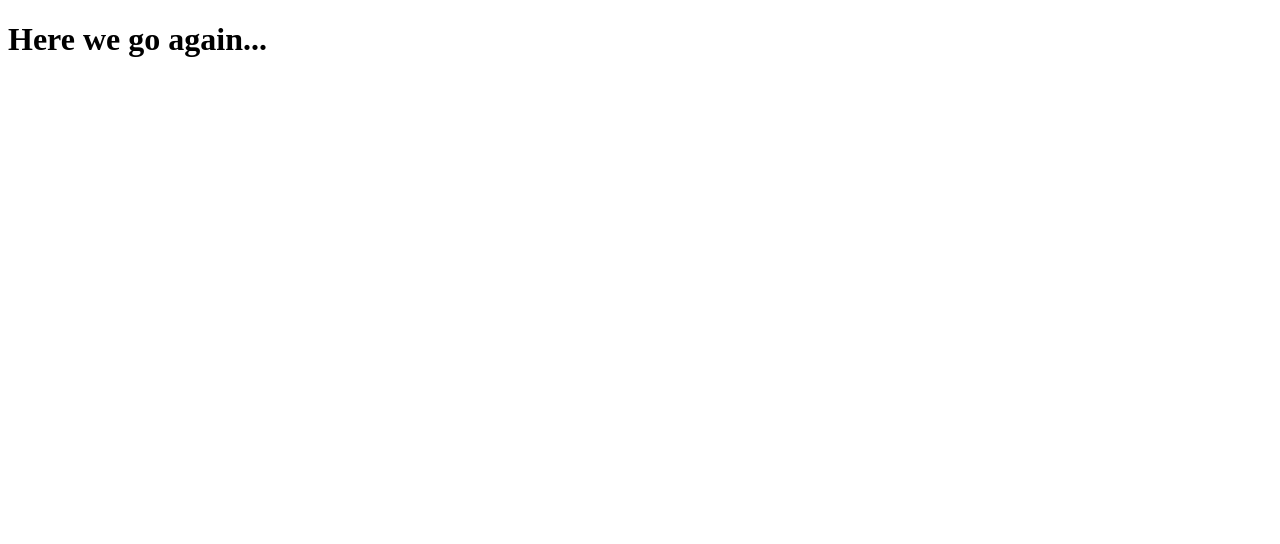
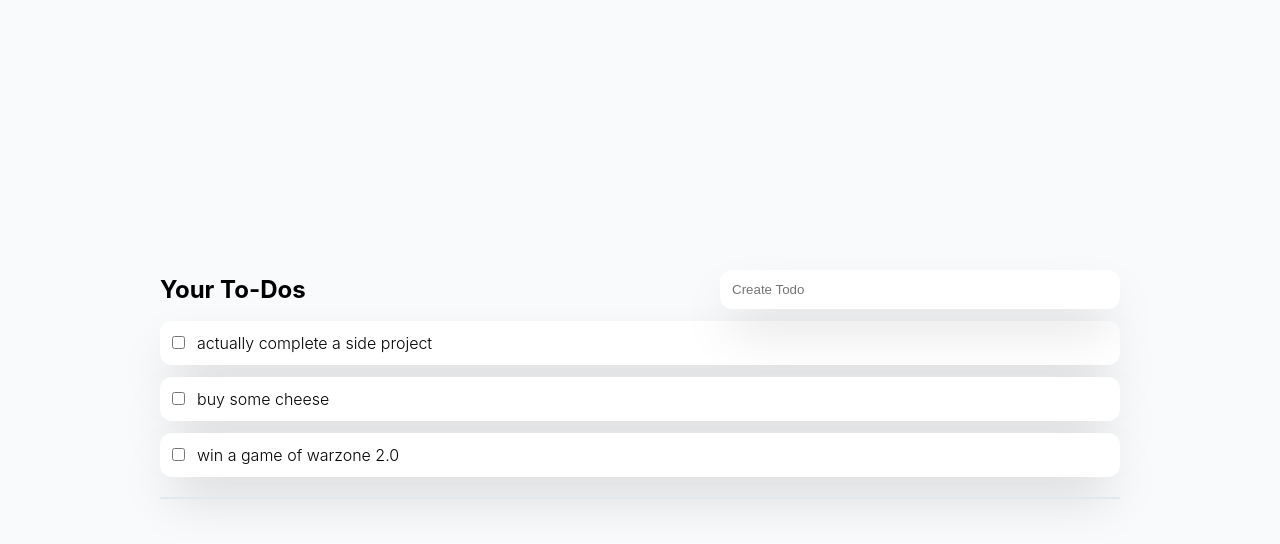
Before and after one commit to damiensedgwick/dfm, a SvelteKit app in the folder client/: page / in a window 1280 px wide. Shown: the top 544 px of the page. Built offline with nearby package versions, Linux system fonts and the light colour scheme.

Commit message:
wip: building out ui 🔨

```diff
--- /dev/null
+++ b/client/src/components/CreateTodoInput.svelte
@@ -0,0 +1,34 @@
+<script lang="ts">
+  export let createTodo;
+
+  let todo = { title: "", completed: false, archived: false };
+
+  const onInput = (event) => {
+    todo.title = event.target.value;
+  };
+
+  const onKeyDown = (e) => {
+    if (e.key !== "Enter") return;
+
+    if (!todo.title.length) {
+      alert("Please enter a todo");
+    } else {
+      createTodo(todo);
+      todo.title = "";
+    }
+  };
+</script>
+
+<input type="text" placeholder="Create Todo" on:input={onInput} on:keydown={onKeyDown} bind:value={todo.title}>
+
+<style>
+    input {
+        box-sizing: border-box;
+        width: 100%;
+        max-width: 400px;
+        padding: 12px;
+        border: none;
+        border-radius: 12px;
+        box-shadow: 0 25px 50px -12px rgb(0 0 0 / 0.25);
+    }
+</style>
--- a/client/src/routes/+page.svelte
+++ b/client/src/routes/+page.svelte
@@ -1 +1,143 @@
-<h1>Here we go again...</h1>
+<script lang="ts">
+  import { crossfade, fade } from "svelte/transition";
+  import { flip } from "svelte/animate";
+  import { cubicOut } from "svelte/easing";
+  import CreateTodoInput from "../components/CreateTodoInput.svelte";
+
+  const [send, receive] = crossfade({
+    duration: d => Math.sqrt(d * 350),
+    easing: cubicOut,
+    fallback: fade
+  });
+
+  type Todo = {
+    id: number;
+    title: string;
+    completed: boolean;
+    archived: boolean;
+  }
+
+  let todos: Todo[] = [
+    {
+      id: 1,
+      title: "win a game of warzone 2.0",
+      completed: false,
+      archived: false
+    },
+    {
+      id: 2,
+      title: "buy some cheese",
+      completed: false,
+      archived: false
+    },
+    {
+      id: 3,
+      title: "actually complete a side project",
+      completed: false,
+      archived: false
+    }
+  ];
+  let completed: Todo[] = [];
+
+  function complete(id) {
+    if (completed.includes(id)) {
+      completed = completed.filter(completedId => completedId !== id);
+    } else {
+      completed = [...completed, id];
+    }
+  }
+
+  let createTodo = (todo) => {
+    todos = [...todos, { id: todos.length + 1, ...todo }];
+  };
+</script>
+
+<section>
+  <div>
+    <div>
+      <h1>Your To-Dos</h1>
+      <CreateTodoInput createTodo={createTodo} />
+    </div>
+
+    <ul>
+      {#each todos.filter(todo => !completed.includes(todo.id)).reverse() as todo (todo.id)}
+        <li animate:flip={{duration: 500, easing: cubicOut}} in:receive={{key: todo.id}} out:send={{key: todo.id}}>
+          <input type="checkbox" bind:checked={todo.completed} on:click={() => complete(todo.id)}>
+          {todo.title}
+        </li>
+      {/each}
+    </ul>
+
+    <hr>
+
+    <ul>
+      {#each todos.filter(todo => completed.includes(todo.id)).reverse() as todo (todo.id)}
+        <li animate:flip={{duration: 500, easing: cubicOut }} in:receive={{key: todo.id}} out:send={{key: todo.id}}>
+          <input type="checkbox" bind:checked={todo.completed} on:click={() => complete(todo.id)}>
+          {todo.title}
+        </li>
+      {/each}
+    </ul>
+  </div>
+</section>
+
+<style>
+    :global(*) {
+        margin: 0;
+        padding: 0;
+        box-sizing: border-box;
+    }
+
+    :global(body) {
+        background: #F8FAFC;
+        font-family: -apple-system, BlinkMacSystemFont, Segoe UI, Helvetica, Arial, sans-serif, "Apple Color Emoji", "Segoe UI Emoji";
+        font-weight: 300;
+        font-size: 16px;
+    }
+
+    section {
+        height: 100vh;
+        width: 100vw;
+        display: flex;
+        justify-content: center;
+        align-items: center;
+    }
+
+    div {
+        width: 100%;
+        max-width: 960px;
+        margin-bottom: 12px;
+    }
+
+    div > div {
+        display: flex;
+        align-items: center;
+        justify-content: space-between;
+    }
+
+    ul {
+        padding: 0;
+        list-style: none;
+    }
+
+    li {
+        margin: 12px 0;
+        padding: 12px;
+        display: flex;
+        align-items: center;
+        background: white;
+        border-radius: 12px;
+        box-shadow: 0 25px 50px -12px rgb(0 0 0 / 0.25);
+    }
+
+    input {
+        margin-right: 12px;
+        cursor: pointer;
+    }
+
+    hr {
+        margin: 20px 0;
+        border: 0;
+        border-bottom: 2px solid #E2E8F0;
+    }
+</style>
```
Also changed, not shown: client/tsconfig.json (+39 -7 lines), 1 other file (tests, documents, lock files or other folders).
